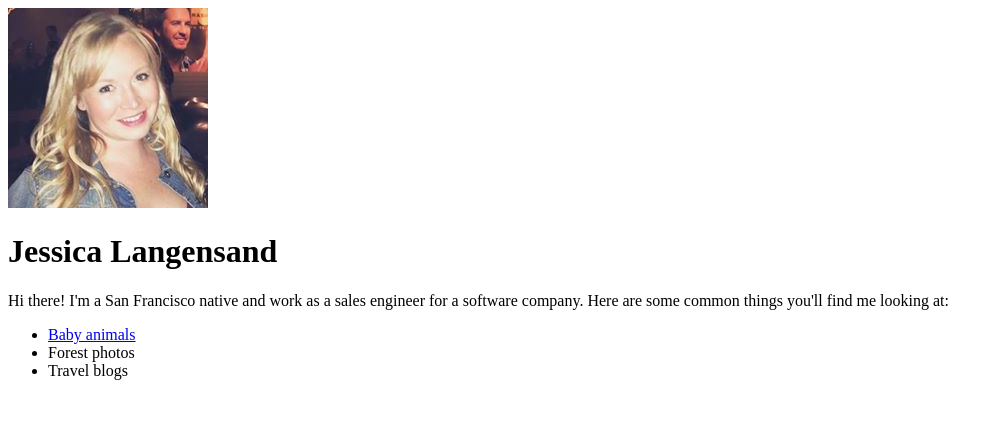
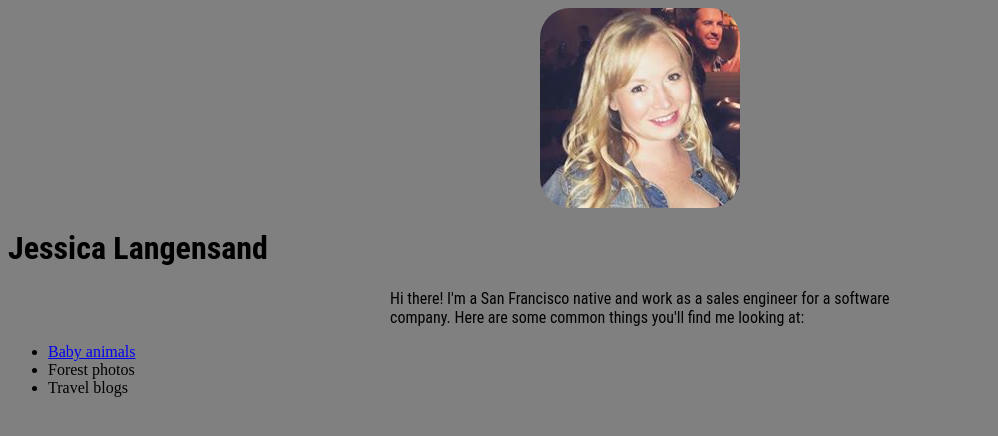
Before and after one commit to jlangensand15/fewd-37, a plain HTML site: page index.html in a window 1280 px wide. Shown: the whole page, without its empty margins (0-998 px from the left). Drawn offline with Linux system fonts and the light colour scheme.

Commit message:
Formatting Fun

```diff
--- a/index.html
+++ b/index.html
@@ -3,9 +3,33 @@
   <head>
     <meta charset="utf-8">
     <title>Jessica's Blog</title>
+    <style>
+img {
+  border-radius: 30px;
+  display: block;
+  margin-left: auto;
+  margin-right: auto;
+}
+body {
+  background-color: grey;
+}
+h1 {
+ font-family:'Roboto Condensed', sans-serif;
+ display: block;
+ margin-left: auto;
+ margin-right: auto;
+}
+p {
+  max-width: 500px;
+  font-family: 'Roboto Condensed', sans-serif;
+  display: block;
+  margin-left: auto;
+  margin-right: auto;
+}
+    </style>
   </head>
   <body>
-    <img src="images/Jessica.jpg" alt="Jessica">
+    <img src="Images/Jessica.jpg" alt="Jessica">
     <h1>Jessica Langensand</h1>
 
     <p>
```
